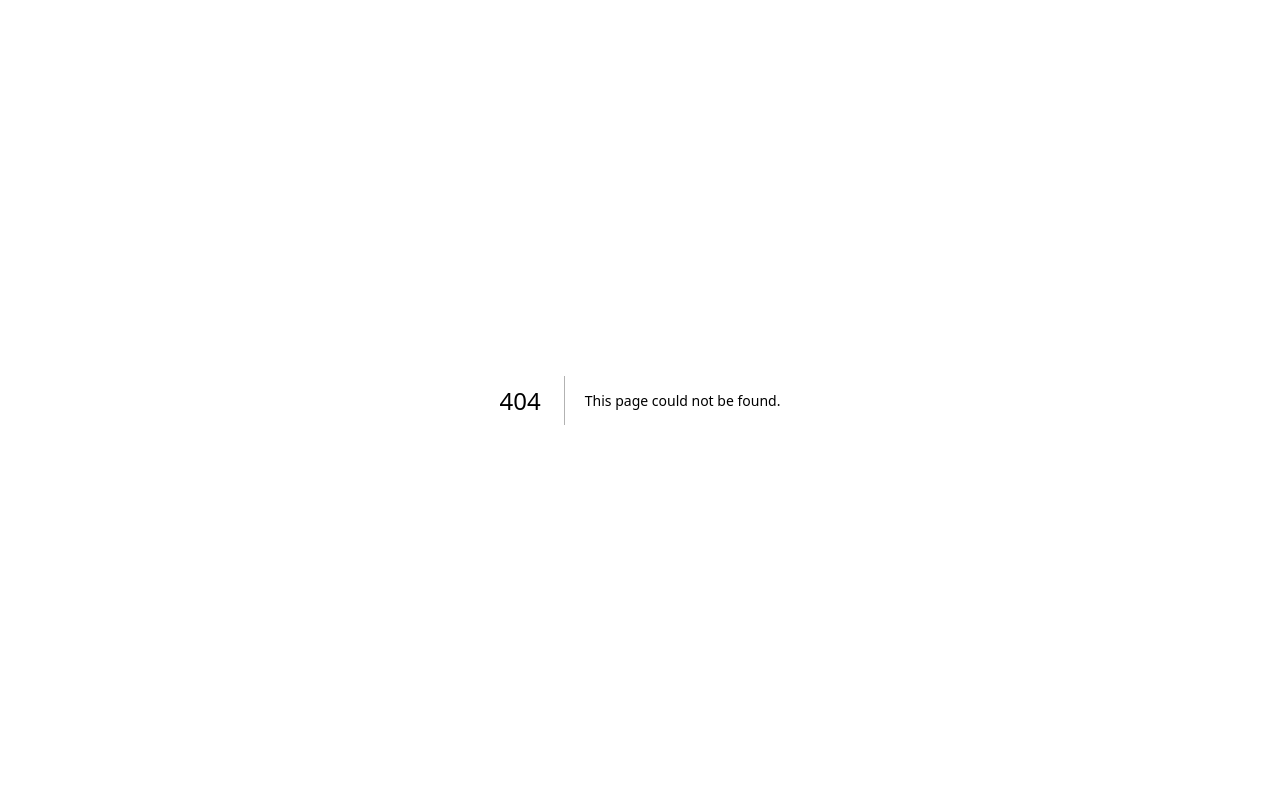
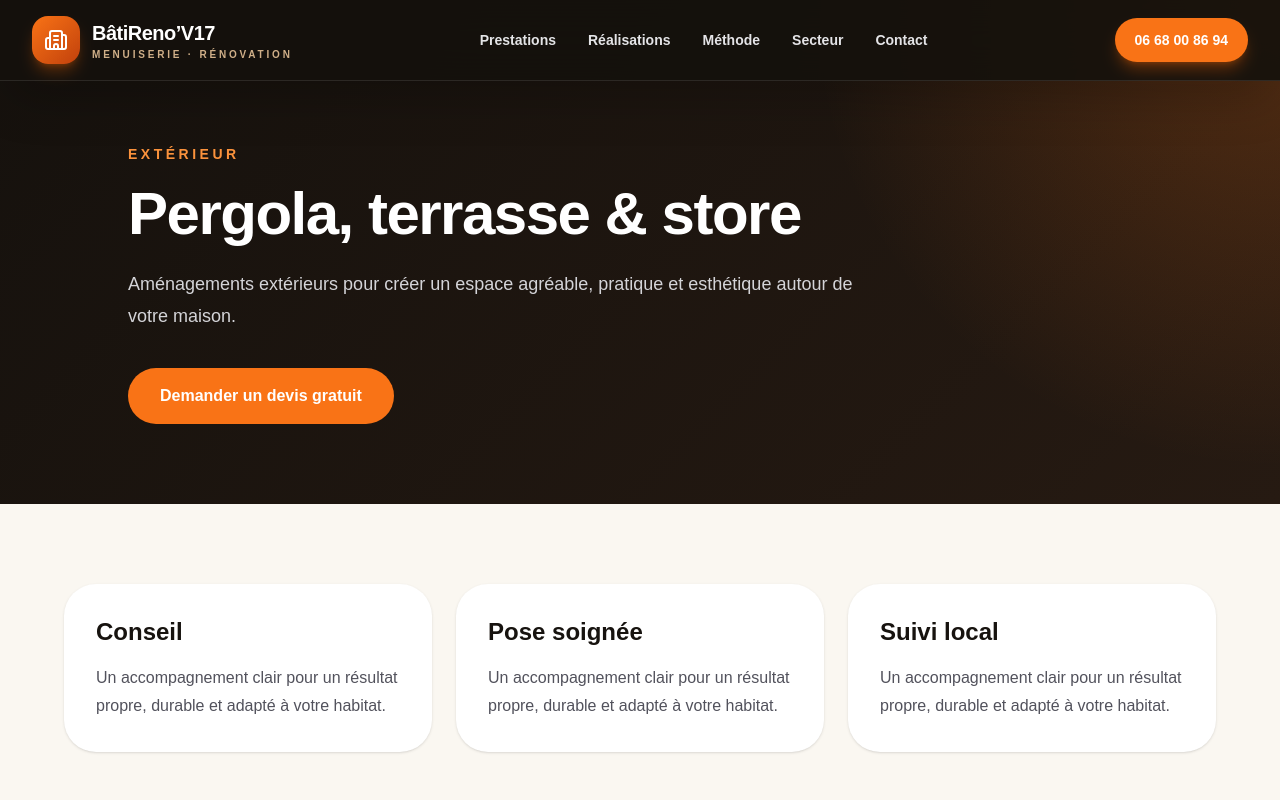
Before and after one commit to Virginie17/batirenov17, a Next.js app: page /pergola-terrasse in a window 1280 px wide. Before the commit this address had no page. Shown: the top 800 px of the page. Built offline with nearby package versions, Linux system fonts and the light colour scheme.

Commit message:
Ajout page pergola terrasse

```diff
--- /dev/null
+++ b/app/pergola-terrasse/page.tsx
@@ -0,0 +1,5 @@
+import { InnerPage } from "../components/InnerPage";
+
+export default function PergolaTerrassePage() {
+  return <InnerPage eyebrow="Extérieur" title="Pergola, terrasse & store" text="Aménagements extérieurs pour créer un espace agréable, pratique et esthétique autour de votre maison." />;
+}
```
